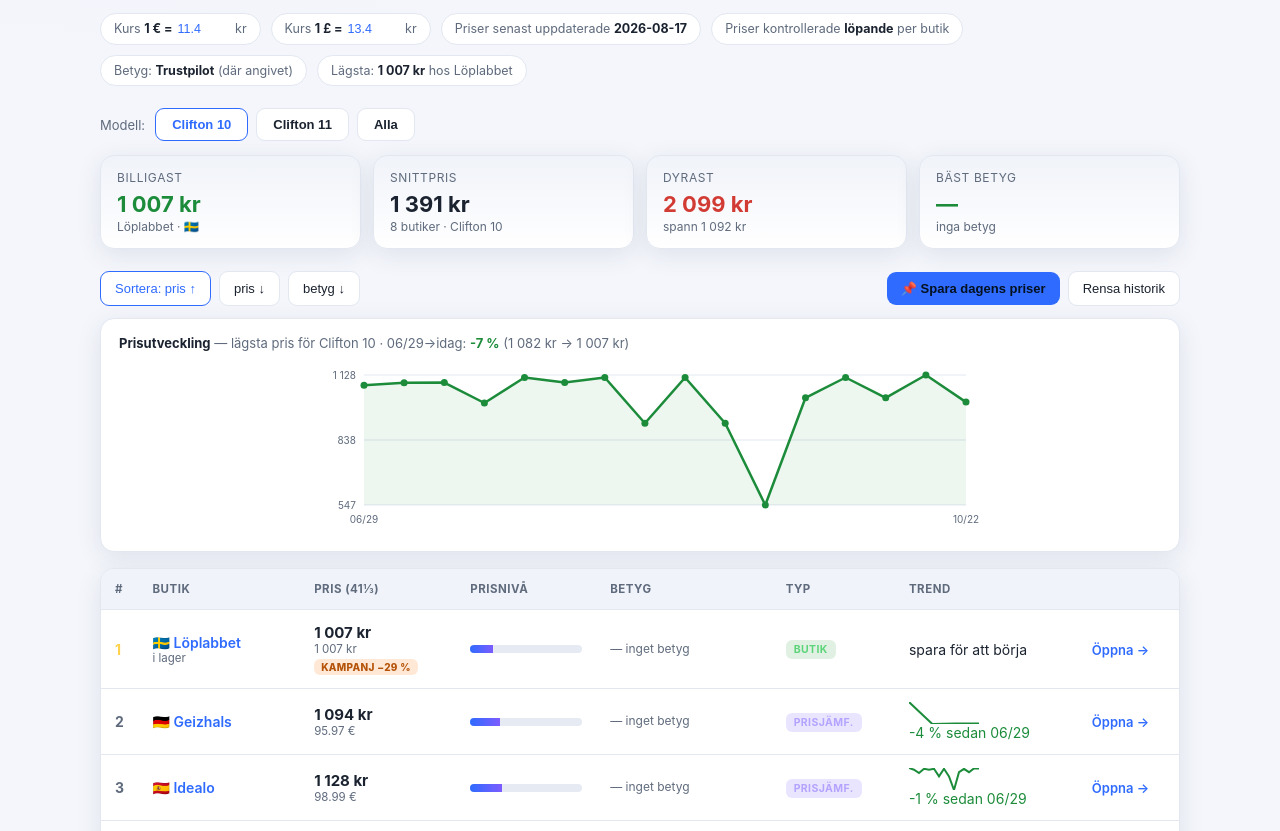
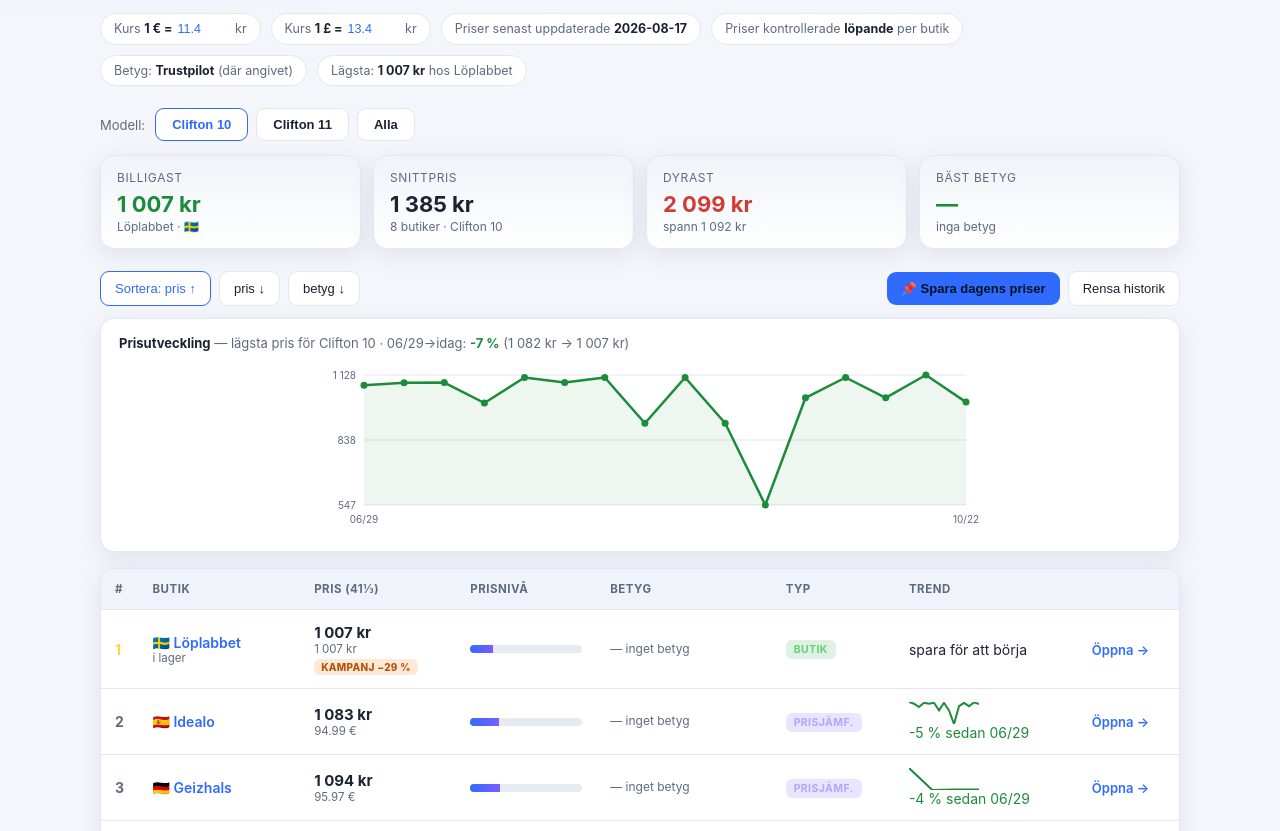
Before and after one commit to PlueSwe/pris, a website: page public/skor.html in a window 1280 px wide. Shown: the part 117-948 px from the top of the page. Drawn offline with Linux system fonts and the light colour scheme.

Commit message:
Daglig prisuppdatering 2026-10-22

```diff
--- a/public/skor.html
+++ b/public/skor.html
@@ -162,7 +162,7 @@
   /* ===== CLIFTON 10 – kontrollerat 2026-09-23. Endast butiker där varan går att köpa.
      Modellen fasas ut: de flesta butiker är slut, se listan "Slut eller borttagna" nedan. ===== */
   {model:"Clifton 10", name:"Geizhals",       dom:"geizhals.de · prisjämf.",    flag:"🇩🇪", priceEur:95.97,  type:"compare",  rating:null, count:null, url:"https://geizhals.de/hoka-clifton-10-herren-v197431.html"},
-  {model:"Clifton 10", name:"Idealo",         dom:"idealo.es · prisjämf.",      flag:"🇪🇸", priceEur:98.99,  type:"compare",  rating:null, count:null, url:"https://www.idealo.es/precios/206295585/hoka-clifton-10-1162030.html"},
+  {model:"Clifton 10", name:"Idealo",         dom:"idealo.es · prisjämf.",      flag:"🇪🇸", priceEur:94.99,  type:"compare",  rating:null, count:null, url:"https://www.idealo.es/precios/206295585/hoka-clifton-10-1162030.html"},
   {model:"Clifton 10", name:"Runnea",         dom:"runnea.com · prisjämf.",     flag:"🇪🇸", priceEur:104.99, type:"compare",  rating:null, count:null, url:"https://www.runnea.com/zapatillas-running/hoka/clifton-10/1043777/precios/todas/"},
   {model:"Clifton 10", name:"Vigliettisport", dom:"vigliettisport.com · vissa storlekar slut", flag:"🇮🇹", priceEur:109.00, camp:"−31 %", type:"shop", rating:null, count:null, url:"https://www.vigliettisport.com/it/1095-sport/1159-running-e-trail/1670-scarpe-strada/56524-scarpe-clifton-10-running.html"},
   {model:"Clifton 10", name:"Passsport",      dom:"passsport.it · i lager",     flag:"🇮🇹", priceEur:119.00, type:"shop",     rating:null, count:null, url:"https://www.passsport.it/hoka-clifton-10-20545"},
@@ -172,7 +172,7 @@
 
   /* ===== CLIFTON 11 – kontrollerat 2026-09-23. HOKA:s egna butiker blockerar
      automatisk läsning; deras priser är senast kontrollerade 2026-08-10. ===== */
-  {model:"Clifton 11", name:"Bergfreunde",    dom:"bergfreunde.se · Clifton 11", flag:"🇸🇪", priceEur:132.76, camp:"−9 %", type:"shop", rating:5.0, count:9718, url:"https://www.bergfreunde.se/hoka-clifton-11-springskor/"},
+  {model:"Clifton 11", name:"Bergfreunde",    dom:"bergfreunde.se · Clifton 11", flag:"🇸🇪", priceEur:131.16, camp:"−9 %", type:"shop", rating:5.0, count:9718, url:"https://www.bergfreunde.se/hoka-clifton-11-springskor/"},
   {model:"Clifton 11", name:"SportsShoes",    dom:"sportsshoes.com · Clifton 11", flag:"🇬🇧", priceGbp:125.99, camp:"−10 %", type:"shop", rating:null, count:null, url:"https://www.sportsshoes.com/store/hoka-clifton"},
   {model:"Clifton 11", name:"Intersport",     dom:"intersport.se · vissa storlekar slut", flag:"🇸🇪", priceSek:1999, type:"shop", rating:null, count:null, url:"https://www.intersport.se/products/hoka-one-one-clifton-11-m-loparskor-herr/frost-black-162601604"},
   {model:"Clifton 11", name:"The Running Company", dom:"therunningcompany.se · 5 av 7 storlekar", flag:"🇸🇪", priceSek:1999, type:"shop", rating:null, count:null, url:"https://www.therunningcompany.se/products/hoka-m-clifton-11-flck"},
@@ -230,12 +230,12 @@
 /* Verklig observerad prishistorik (SEK), seedas in i trendgrafen */
 const SEED={
   "geizhals.de · prisjämf.":[["2026-06-29",1134],["2026-08-07",1093],["2026-09-16",1094]],
-  "idealo.es · prisjämf.":[["2026-06-29",1139],["2026-09-16",1094],["2026-09-23",1003],["2026-09-24",1117],["2026-09-29",1094],["2026-09-30",1117],["2026-10-02",912],["2026-10-04",1117],["2026-10-07",912],["2026-10-10",547],["2026-10-11",1026],["2026-10-14",1117],["2026-10-16",1026],["2026-10-18",1128]],
+  "idealo.es · prisjämf.":[["2026-06-29",1139],["2026-09-16",1094],["2026-09-23",1003],["2026-09-24",1117],["2026-09-29",1094],["2026-09-30",1117],["2026-10-02",912],["2026-10-04",1117],["2026-10-07",912],["2026-10-10",547],["2026-10-11",1026],["2026-10-14",1117],["2026-10-16",1026],["2026-10-18",1128],["2026-10-22",1083]],
   "runnea.com · prisjämf.":[["2026-06-29",1082],["2026-08-07",1197],["2026-09-16",1197]],
   "bergfreunde.se · 1 av 91 varianter i lager":[["2026-06-29",1459],["2026-08-07",1276],["2026-09-16",1094]],
   "vigliettisport.com · vissa storlekar slut":[["2026-06-29",1357],["2026-09-16",1243]],
   "passsport.it · i lager":[["2026-06-29",1642],["2026-09-16",1357]],
-  "bergfreunde.se · Clifton 11":[["2026-08-12",1732],["2026-09-16",1659],["2026-09-23",1605],["2026-09-29",1568],["2026-10-17",1513]],
+  "bergfreunde.se · Clifton 11":[["2026-08-12",1732],["2026-09-16",1659],["2026-09-23",1605],["2026-09-29",1568],["2026-10-17",1513],["2026-10-22",1495]],
   "sportsshoes.com · Clifton 11":[["2026-08-07",1876],["2026-09-16",1688]],
 };
 function sparkline(d){
```
